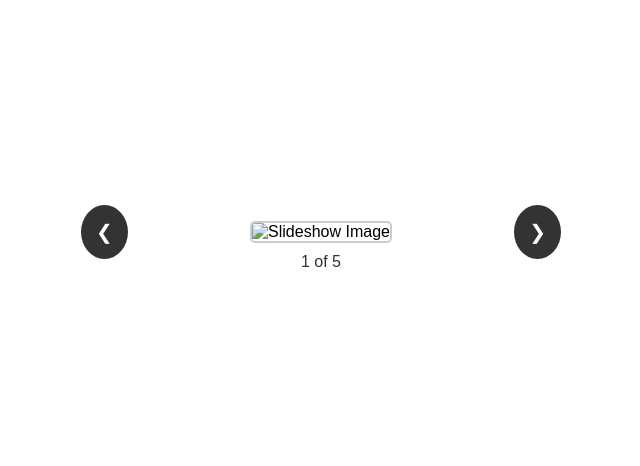
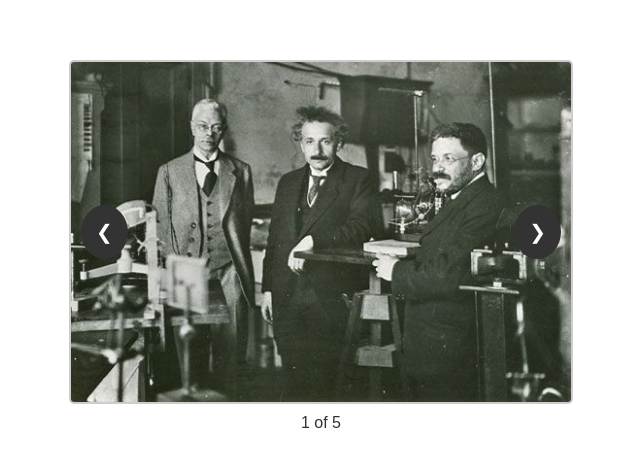
Before and after one commit to Pushkar1853/false-sentiments, a plain HTML site: page Services-images/index.html in a window 1280 px wide. Shown: the part 146-612 px from the top of the page, without its empty margins (319-959 px from the left). Drawn offline with Linux system fonts and the light colour scheme; files whose address does not match are found by name.

Commit message:
Update index.html

```diff
--- a/Services-images/index.html
+++ b/Services-images/index.html
@@ -12,7 +12,7 @@
     <div class="slideshow-container">
         <div class="slideshow">
             <button class="nav-button left" onclick="prevImage()">&#10094;</button>
-            <img id="slideshow-image" src="images/image1.jpg" alt="Slideshow Image">
+            <img id="slideshow-image" src="images/image1.png" alt="Slideshow Image">
             <button class="nav-button right" onclick="nextImage()">&#10095;</button>
         </div>
         <p id="image-counter">1 of 5</p>
```
